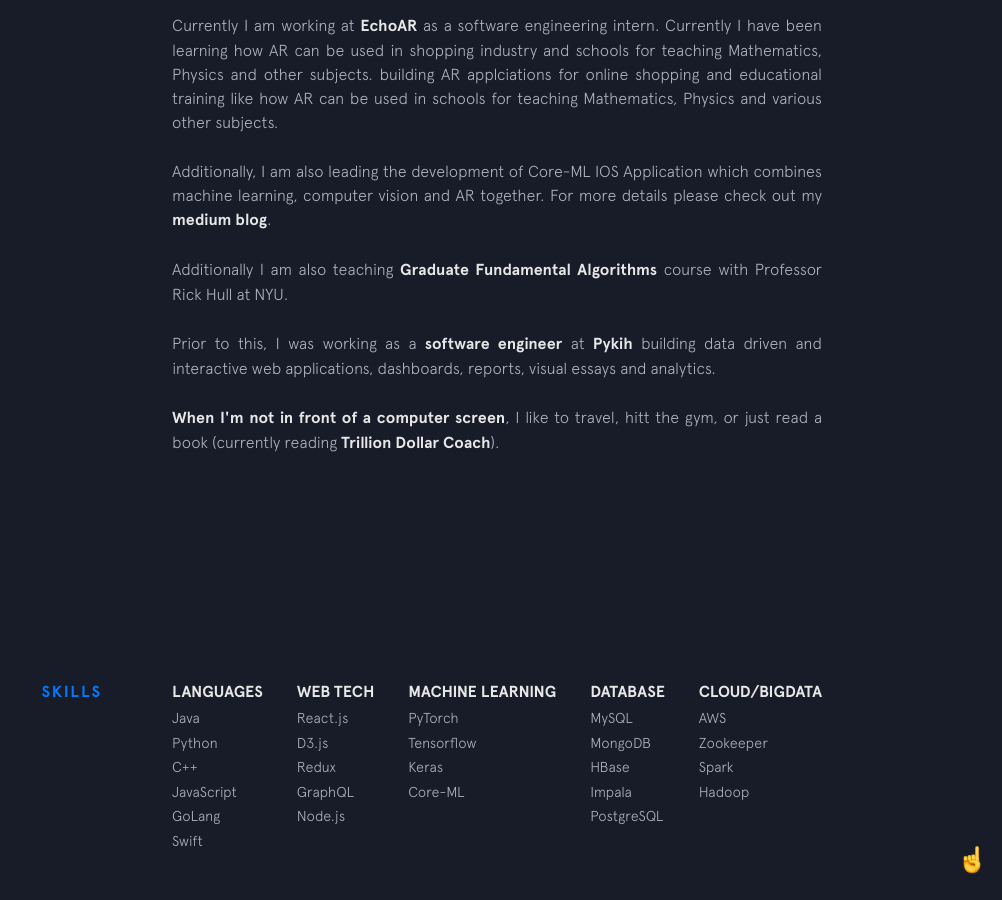
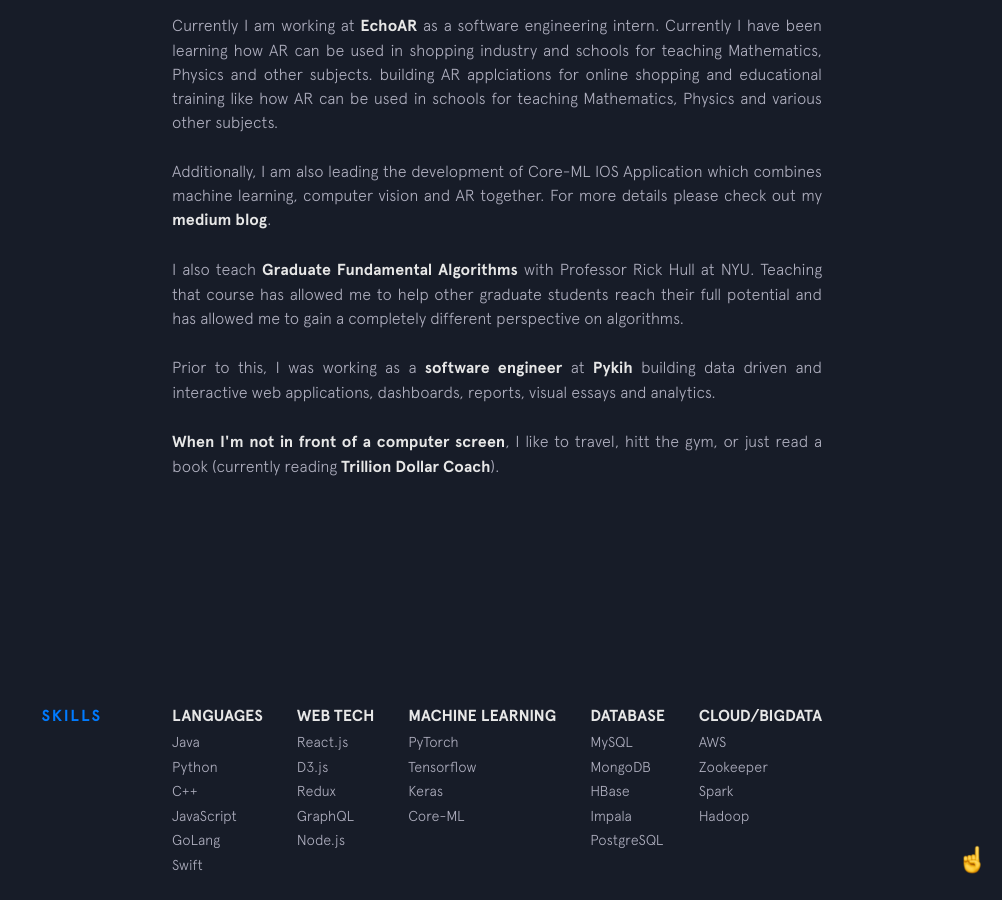
Before and after one commit to mohitnihalani/mohitnihalani.github.io, a Jekyll site: the page built from index.html, in a window 1280 px wide and 900 px high, scrolled down 1286 px. Shown: the whole window, without its empty margins (278-1280 px from the left). Built offline with Jekyll 4.4.1, drawn with Linux system fonts in a browser that asks for light colours; nearby versions of some CDN libraries.

Commit message:
Update About me section

```diff
--- a/_includes/background.html
+++ b/_includes/background.html
@@ -17,7 +17,7 @@
       Additionally, I am also leading the development of Core-ML IOS Application which combines machine learning, computer vision and AR together.  For more details please check out my <a class="underline-link" href="https://medium.com/dev-genius/foreground-background-separation-using-core-ml-82efbe7e7fc8" target="_blank">medium blog</a>.
     </p>
     <p>
-      Additionally  I am also teaching <strong> Graduate Fundamental Algorithms</strong> course with Professor Rick Hull at NYU.
+      I also teach <strong> Graduate Fundamental Algorithms </strong> with Professor Rick Hull at NYU. Teaching that course has allowed me to help other graduate students reach their full potential and has allowed me to gain a completely different perspective on algorithms.
     </p>
     <p>
       Prior to this, I was working as a <strong>software engineer</strong> at <a class="underline-link" href="https://pykih.com/" target="_blank">Pykih</a> building data driven and interactive web applications, dashboards, reports, visual essays and analytics.
```
